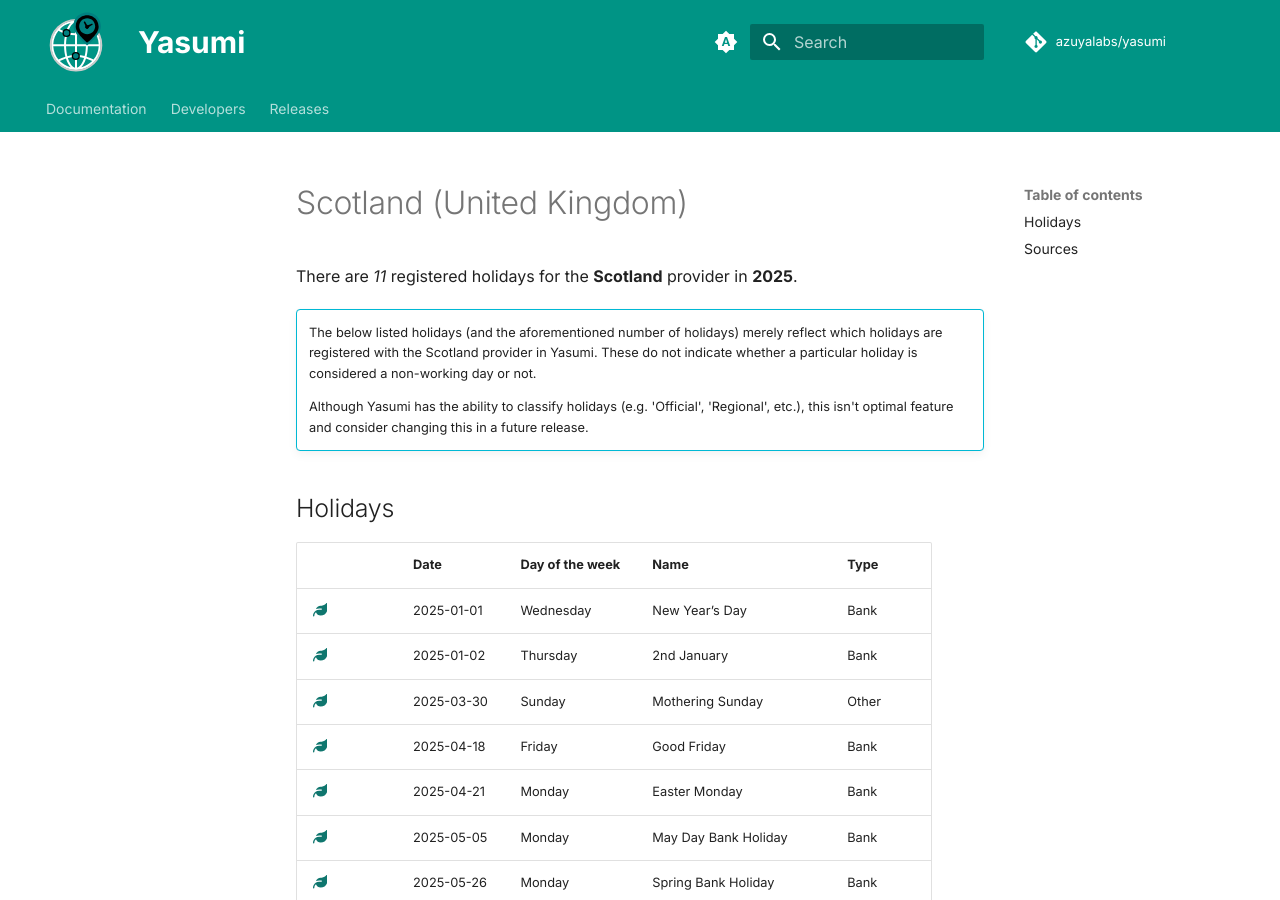
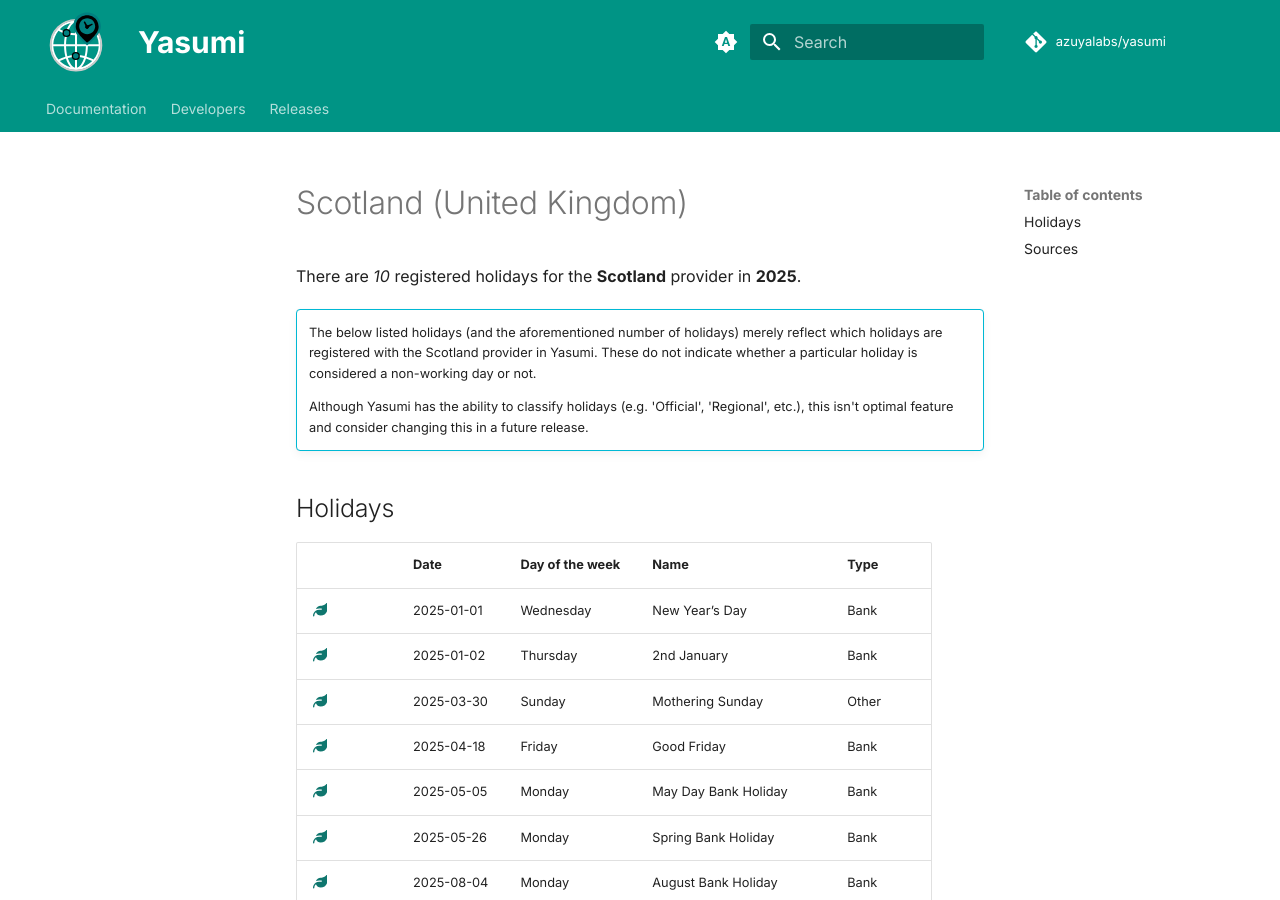
Before and after one commit to azuyalabs/yasumi-docs, an MkDocs documentation site: the page built from docs/providers/gb-sct.md, in a window 1280 px wide and 900 px high. Built offline with MkDocs 1.6.1 and Material for MkDocs 9.7.7, drawn with Linux system fonts in a browser that asks for light colours; comment, search, counter and statistics services are not loaded.

Commit message:
Update documentation for Scotland and the United Kingdom
To reflect recent fixes maded to the Scotland and United Kingdom
providers.

Signed-off-by: Sacha Telgenhof <me@sachatelgenhof.com>

```diff
--- a/docs/providers/gb-sct.md
+++ b/docs/providers/gb-sct.md
@@ -1,6 +1,6 @@
 # Scotland (United Kingdom)
 
-There are _11_ registered holidays for the **Scotland** provider in **2025**.
+There are _10_ registered holidays for the **Scotland** provider in **2025**.
 
 !!! info ""
 
@@ -19,7 +19,6 @@ There are _11_ registered holidays for the **Scotland** provider in **2025**.
 | :fontawesome-solid-leaf:{ .icon title="Regular holiday" } | 2025-01-02 | Thursday | 2nd January | Bank |
 | :fontawesome-solid-leaf:{ .icon title="Regular holiday" } | 2025-03-30 | Sunday | Mothering Sunday | Other |
 | :fontawesome-solid-leaf:{ .icon title="Regular holiday" } | 2025-04-18 | Friday | Good Friday | Bank |
-| :fontawesome-solid-leaf:{ .icon title="Regular holiday" } | 2025-04-21 | Monday | Easter Monday | Bank |
 | :fontawesome-solid-leaf:{ .icon title="Regular holiday" } | 2025-05-05 | Monday | May Day Bank Holiday | Bank |
 | :fontawesome-solid-leaf:{ .icon title="Regular holiday" } | 2025-05-26 | Monday | Spring Bank Holiday | Bank |
 | :fontawesome-solid-leaf:{ .icon title="Regular holiday" } | 2025-08-04 | Monday | August Bank Holiday | Bank |
```
Also changed, not shown: docs/providers/gb.md (+1 -2 lines).
